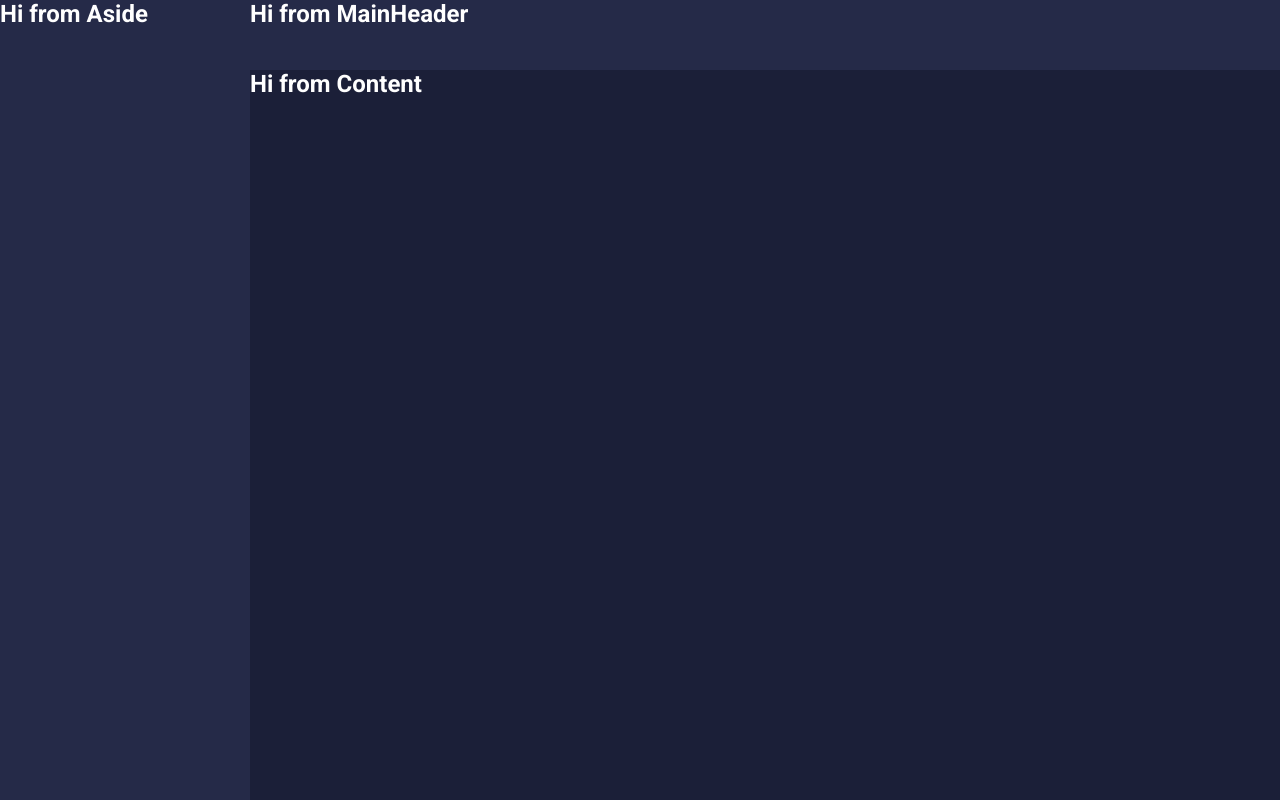
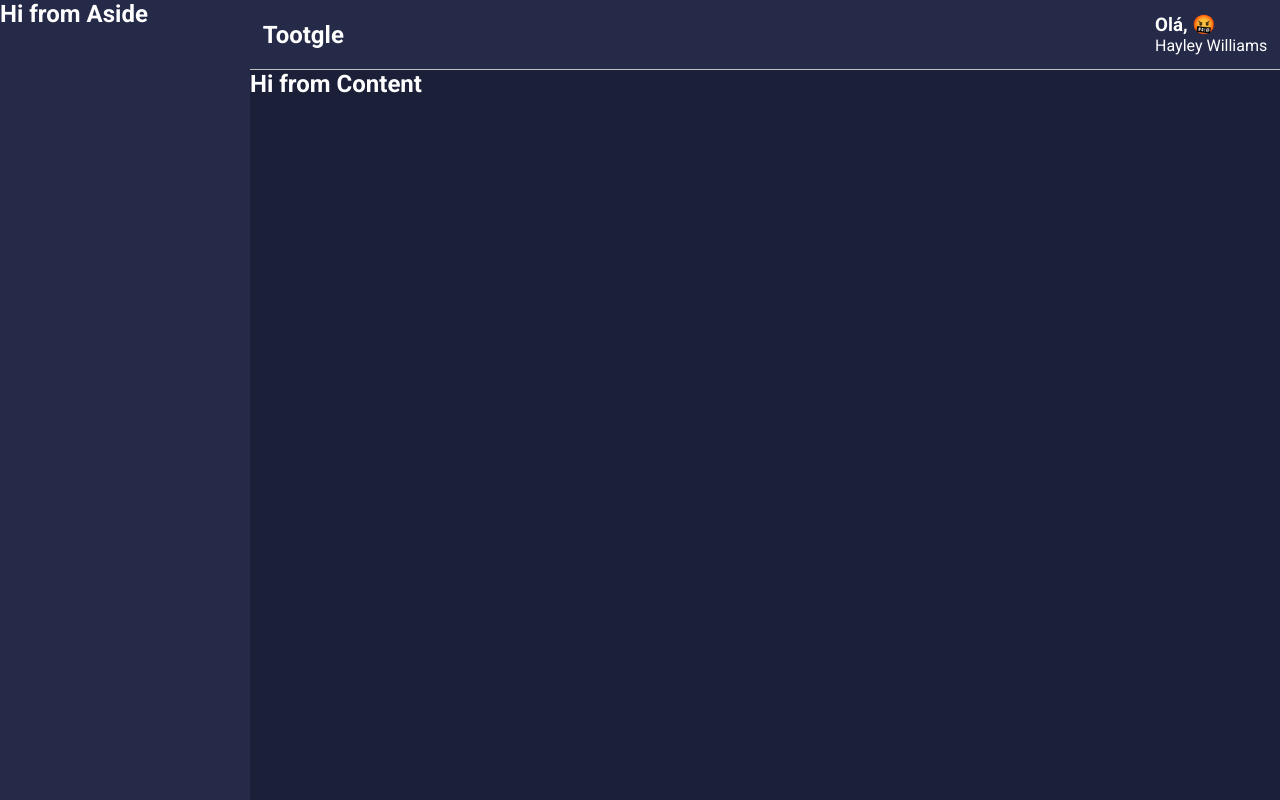
Before and after one commit to Wtheodoro/my-wallet, a React (Create React App) app: page / in a window 1280 px wide. Built offline with nearby package versions, Linux system fonts and the light colour scheme.

Commit message:
set profile

```diff
--- a/src/components/MainHeader/index.tsx
+++ b/src/components/MainHeader/index.tsx
@@ -1,11 +1,22 @@
-import React from 'react';
-
-import { Container } from './styles';
+import React, {useMemo} from 'react';
+import emojis from '../../utils/emojis'
+import { Container, Profile, Welcome, UserName } from './styles';
 
 const MainHeader: React.FC = () => {
+
+  const emoji = useMemo(() => {
+    const indice = Math.floor(Math.random() * emojis.length)
+    return emojis[indice]
+  }, [])
+
   return (
     <Container>
-      <h2>Hi from MainHeader</h2>
+      <h2>Tootgle</h2>
+
+      <Profile>
+        <Welcome>Olá, {emoji}</Welcome>
+        <UserName>Hayley Williams</UserName>
+      </Profile>
     </Container>
   )
 }
--- a/src/components/MainHeader/styles.ts
+++ b/src/components/MainHeader/styles.ts
@@ -2,8 +2,21 @@
 
 export const Container = styled.div`
     grid-area: MainHeader;
+    background-color: ${props => props.theme.colors.secondary};
+    color: ${props => props.theme.colors.font};
 
-    background-color: ${props => props.theme.colors.secondary};
+    display: flex;
+    justify-content: space-between;
+    align-items: center;
+
+    padding: 0 0.8rem;
+    border-bottom: 1px solid ${props => props.theme.colors.gray}
+`;
+
+export const Profile = styled.div`
     color: ${props => props.theme.colors.font}
+`
 
-`;
+export const Welcome = styled.h3``
+
+export const UserName = styled.span``
--- /dev/null
+++ b/src/utils/emojis.ts
@@ -0,0 +1 @@
+export default ['😈', '😎', '😜', '🤑', '🤓', '🤠', '🤩', '🤬', '🧐']
```
